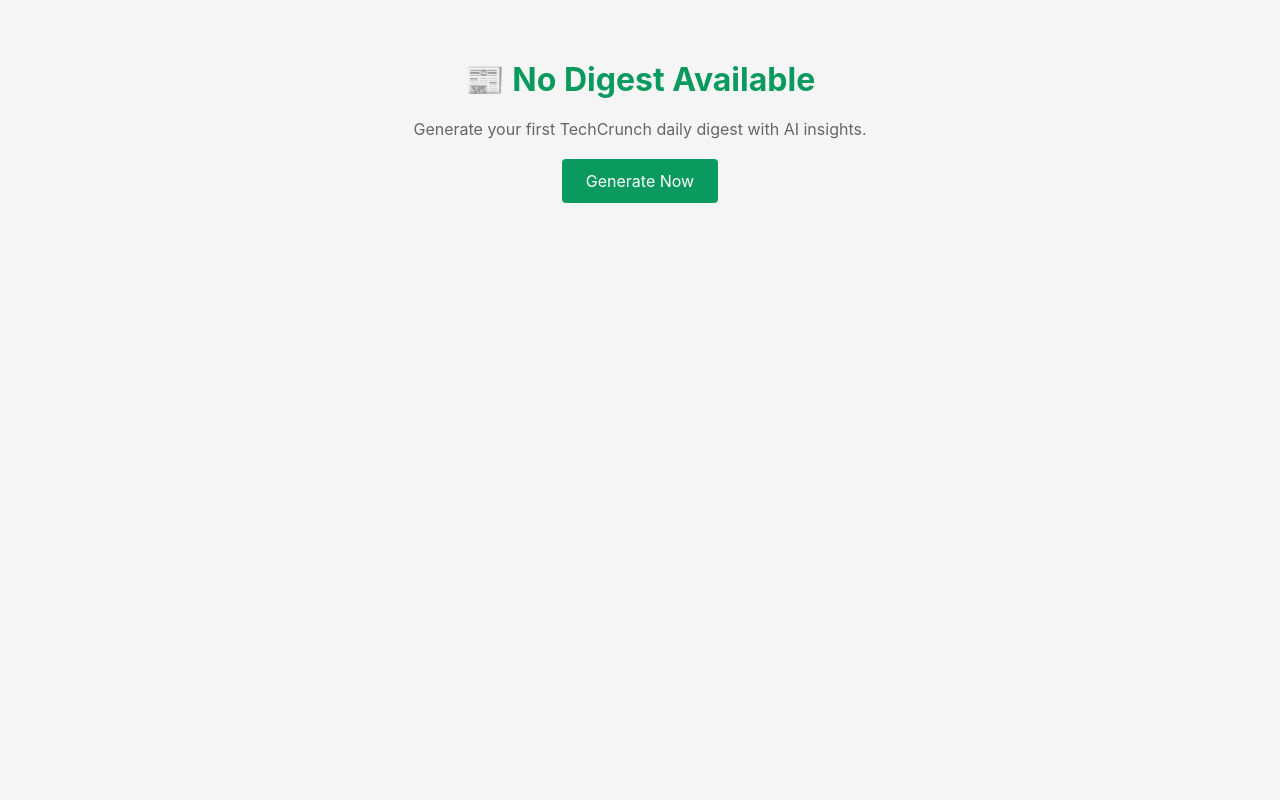
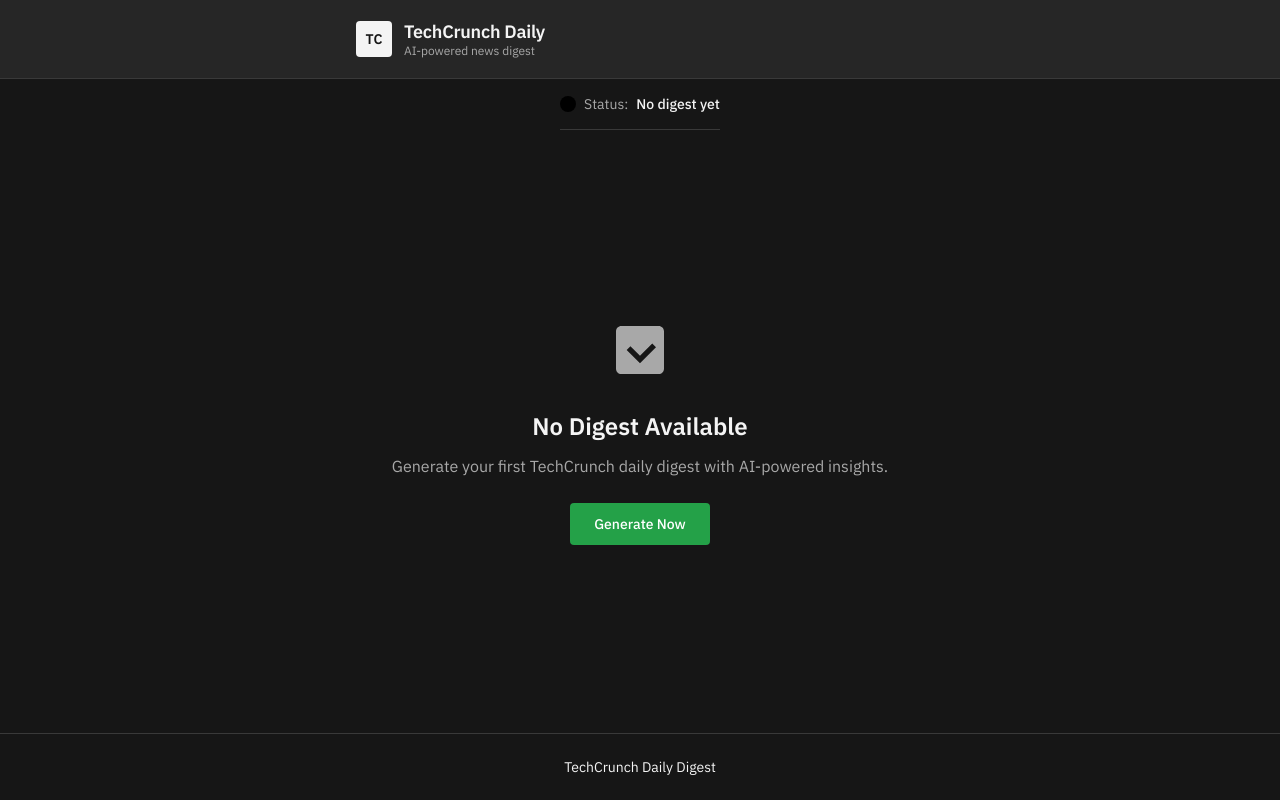
Before and after one commit to designhawk/techcrunch, a Flask app: page / in a window 1280 px wide. Run offline with Flask 3, Linux system fonts and the light colour scheme.

Commit message:
Update no_digest.html

```diff
--- a/templates/no_digest.html
+++ b/templates/no_digest.html
@@ -4,21 +4,232 @@
     <meta charset="UTF-8">
     <meta name="viewport" content="width=device-width, initial-scale=1.0">
     <title>No Digest - TechCrunch Daily</title>
+    <meta name="theme-color" content="#161616">
+    <link rel="preconnect" href="https://fonts.googleapis.com">
+    <link rel="preconnect" href="https://fonts.gstatic.com" crossorigin>
+    <link href="https://fonts.googleapis.com/css2?family=IBM+Plex+Sans:wght@400;500;600&display=swap" rel="stylesheet">
     <style>
+        :root {
+            --carbon-bg-primary: #161616;
+            --carbon-bg-secondary: #262626;
+            --carbon-bg-tertiary: #393939;
+            --carbon-text-primary: #f4f4f4;
+            --carbon-text-secondary: #a8a8a8;
+            --carbon-border-subtle: #393939;
+            --carbon-border-strong: #525252;
+            --carbon-accent: #78a9ff;
+            --carbon-success: #24a148;
+        }
+
+        html { color-scheme: dark; }
+
         * { margin: 0; padding: 0; box-sizing: border-box; }
-        body { font-family: -apple-system, BlinkMacSystemFont, 'Segoe UI', Roboto, sans-serif; background: #f5f5f5; color: #333; }
-        .container { max-width: 600px; margin: 0 auto; padding: 60px 20px; text-align: center; }
-        h1 { color: #0a9a5d; margin-bottom: 20px; }
-        p { color: #666; margin-bottom: 20px; }
-        .btn { display: inline-block; background: #0a9a5d; color: white; padding: 12px 24px; border-radius: 4px; text-decoration: none; transition: 0.2s; }
-        .btn:hover { background: #087f4a; }
+
+        body {
+            background: var(--carbon-bg-primary);
+            color: var(--carbon-text-primary);
+            font-family: 'IBM Plex Sans', -apple-system, BlinkMacSystemFont, 'Segoe UI', Roboto, sans-serif;
+            font-weight: 400;
+            min-height: 100vh;
+            display: flex;
+            flex-direction: column;
+            -webkit-font-smoothing: antialiased;
+        }
+
+        .skip-link {
+            position: absolute;
+            top: -40px;
+            left: 0;
+            background: var(--carbon-accent);
+            color: var(--carbon-bg-primary);
+            padding: 8px 16px;
+            z-index: 1000;
+            transition: top 0.2s;
+        }
+
+        .skip-link:focus { top: 0; }
+
+        *:focus-visible {
+            outline: 2px solid var(--carbon-accent);
+            outline-offset: 2px;
+        }
+
+        .container { max-width: 600px; margin: 0 auto; padding: 0 16px; }
+
+        header {
+            background: var(--carbon-bg-secondary);
+            border-bottom: 1px solid var(--carbon-border-subtle);
+            padding: 20px 0;
+        }
+
+        .header-inner {
+            display: flex;
+            align-items: center;
+            gap: 12px;
+        }
+
+        .brand-icon {
+            width: 36px;
+            height: 36px;
+            background: var(--carbon-text-primary);
+            border-radius: 4px;
+            display: flex;
+            align-items: center;
+            justify-content: center;
+            font-weight: 600;
+            color: var(--carbon-bg-primary);
+            font-size: 0.875rem;
+        }
+
+        .brand-info h1 {
+            font-size: 1.125rem;
+            font-weight: 600;
+            letter-spacing: -0.25px;
+        }
+
+        .brand-info p {
+            font-size: 0.75rem;
+            color: var(--carbon-text-secondary);
+        }
+
+        main {
+            flex: 1;
+            display: flex;
+            align-items: center;
+            justify-content: center;
+            padding: 60px 0;
+        }
+
+        .empty-state {
+            text-align: center;
+        }
+
+        .empty-state svg {
+            width: 64px;
+            height: 64px;
+            fill: var(--carbon-text-secondary);
+            margin-bottom: 24px;
+        }
+
+        .empty-state h2 {
+            font-size: 1.5rem;
+            font-weight: 600;
+            margin-bottom: 12px;
+        }
+
+        .empty-state p {
+            color: var(--carbon-text-secondary);
+            margin-bottom: 24px;
+            line-height: 1.6;
+        }
+
+        .btn {
+            display: inline-flex;
+            align-items: center;
+            justify-content: center;
+            padding: 12px 24px;
+            border-radius: 4px;
+            font-size: 0.875rem;
+            font-weight: 500;
+            text-decoration: none;
+            cursor: pointer;
+            transition: all 0.15s ease;
+            border: none;
+        }
+
+        .btn--success {
+            background: var(--carbon-success);
+            color: white;
+        }
+
+        .btn--success:hover {
+            background: #2d9658;
+        }
+
+        .status-bar {
+            display: flex;
+            gap: 32px;
+            padding: 16px 0;
+            border-bottom: 1px solid var(--carbon-border-subtle);
+            flex-wrap: wrap;
+        }
+
+        .status-item {
+            display: flex;
+            align-items: center;
+            gap: 8px;
+            font-size: 0.875rem;
+        }
+
+        .status-item svg {
+            width: 16px;
+            height: 16px;
+            fill: var(--carbon-text-helper);
+        }
+
+        .status-item strong {
+            color: var(--carbon-text-primary);
+            font-weight: 500;
+        }
+
+        .status-item span {
+            color: var(--carbon-text-secondary);
+        }
+
+        footer {
+            border-top: 1px solid var(--carbon-border-subtle);
+            padding: 24px 0;
+            text-align: center;
+        }
+
+        footer p {
+            font-size: 0.875rem;
+            color: var(--carbon-text-helper);
+        }
     </style>
 </head>
 <body>
+    <a href="#main-content" class="skip-link">Skip to main content</a>
+
+    <header role="banner">
+        <div class="container">
+            <div class="header-inner">
+                <div class="brand-icon" aria-hidden="true">TC</div>
+                <div class="brand-info">
+                    <h1>TechCrunch Daily</h1>
+                    <p>AI-powered news digest</p>
+                </div>
+            </div>
+        </div>
+    </header>
+
     <div class="container">
-        <h1>📰 No Digest Available</h1>
-        <p>Generate your first TechCrunch daily digest with AI insights.</p>
-        <a href="/generate" class="btn">Generate Now</a>
+        <div class="status-bar" role="status" aria-live="polite">
+            <div class="status-item">
+                <svg viewBox="0 0 16 16"><path d="M8 0a8 8 0 100 16A8 8 0 008 0z"/></svg>
+                <span>Status:</span>
+                <strong>No digest yet</strong>
+            </div>
+        </div>
     </div>
+
+    <main id="main-content" role="main">
+        <div class="container">
+            <div class="empty-state">
+                <svg viewBox="0 0 24 24" aria-hidden="true">
+                    <path d="M19 3H5c-1.1 0-2 .9-2 2v14c0 1.1.9 2 2 2h14c1.1 0 2-.9 2-2V5c0-1.1-.9-2-2-2zm-7 14l-5-5 1.41-1.41L12 14.17l4.59-4.58L18 11l-6 6z"/>
+                </svg>
+                <h2>No Digest Available</h2>
+                <p>Generate your first TechCrunch daily digest with AI-powered insights.</p>
+                <a href="/generate" class="btn btn--success">Generate Now</a>
+            </div>
+        </div>
+    </main>
+
+    <footer role="contentinfo">
+        <div class="container">
+            <p>TechCrunch Daily Digest</p>
+        </div>
+    </footer>
 </body>
 </html>
```
